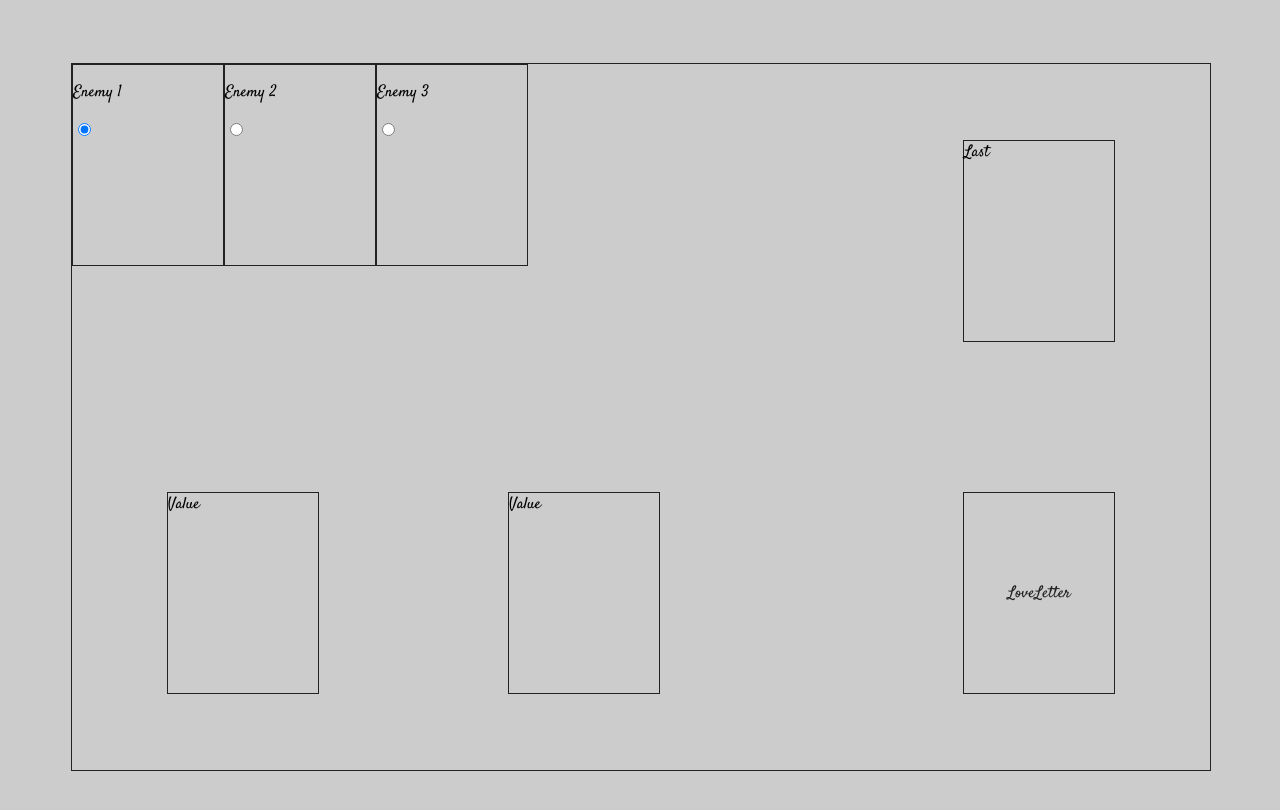
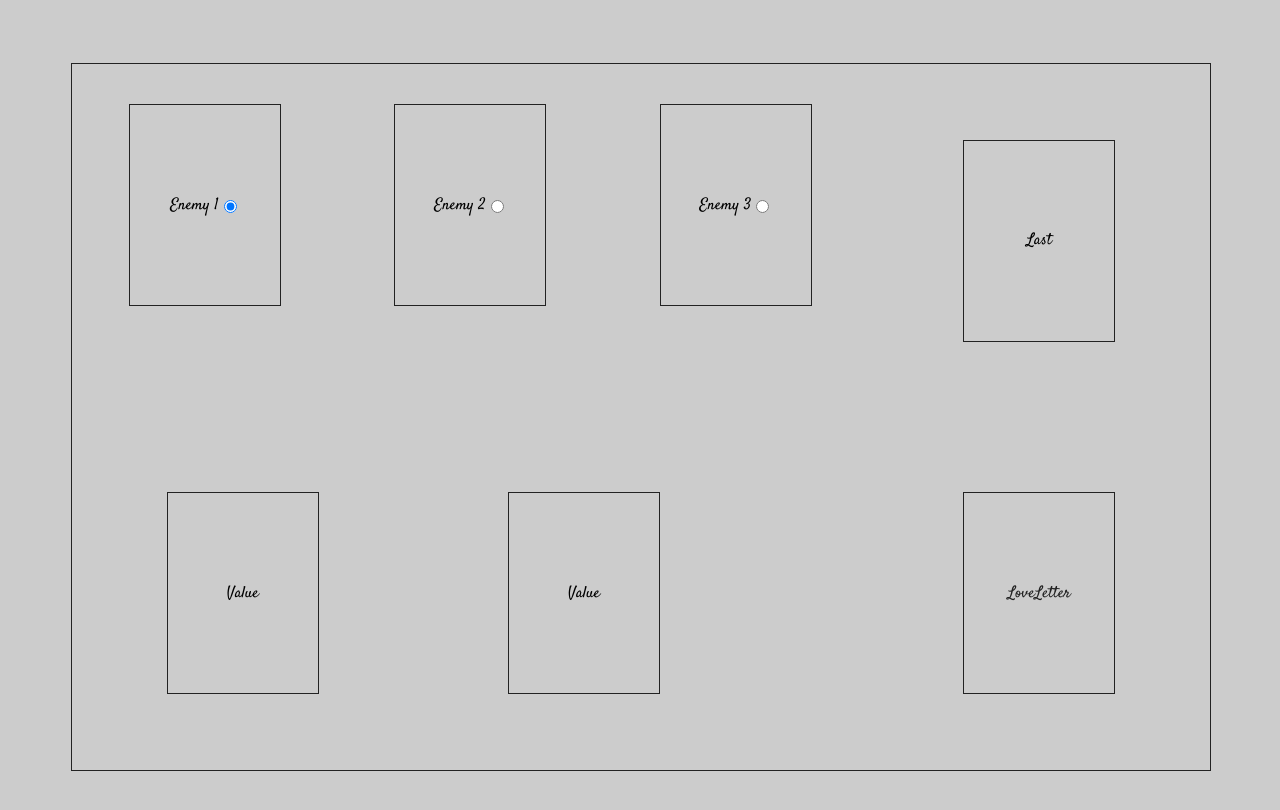
Before and after one commit to Sharqiewicz/LoveLetter, a website built with webpack: page src/index.html in a window 1280 px wide. Built offline with nearby package versions, Linux system fonts and the light colour scheme.

Commit message:
add styles to card__element

```diff
--- a/src/scss/main.scss
+++ b/src/scss/main.scss
@@ -27,6 +27,7 @@
 
 
 .card__element{
+    @extend .flex--complet;
     width: 150px;
     height: 200px;
     border: 1px solid #222;
@@ -39,6 +40,8 @@
 
 .enemies__container{
     position: absolute;
+    @extend .flex--complet;
+    justify-content: space-around;
     left:0;
     top:0;
     display: flex;
```
